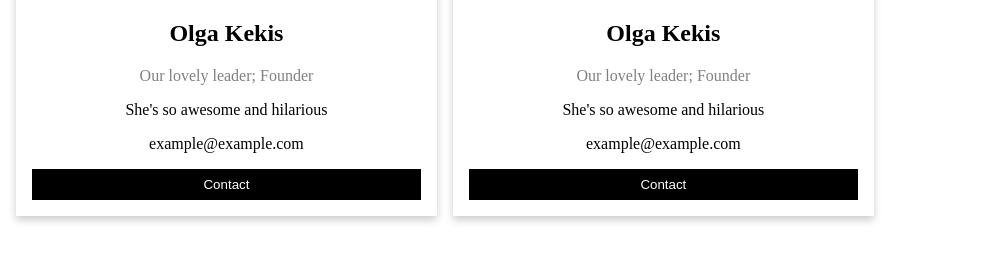
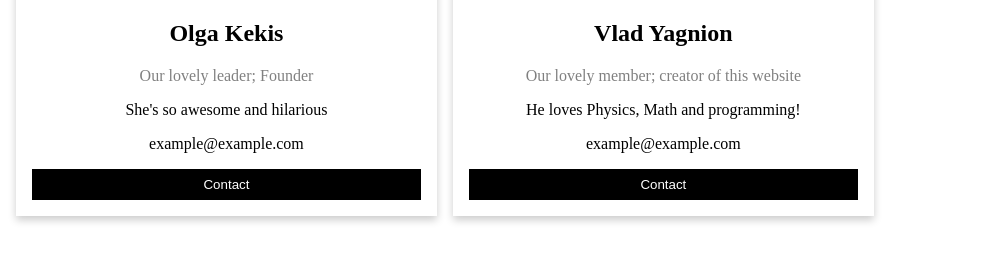
Before and after one commit to Minimaruva/Tutor-group, a plain HTML site: page index.html in a window 1280 px wide. Shown: the part 357-618 px from the top of the page, without its empty margins (0-1007 px from the left). Drawn offline with Linux system fonts and the light colour scheme.

Commit message:
Update index.html

```diff
--- a/index.html
+++ b/index.html
@@ -27,11 +27,11 @@
   </div>
     <div class="column">
     <div class="card">
-      <img src="https://dlap.gradpoint.com/Resz/~0.Ot8tKnprbXoasnxB.A.2ryMmCI3GoEPY8_Aao1ZmWGDgutYztEnPMnGUZkgN30/29893036/Assets/IMG_3228.jpg" alt="Olga" style="width:50%">
+      <img src="https://dlap.gradpoint.com/Resz/~0.Ot8tKnprbXoasnxB.A.2ryMmCI3GoEPY8_Aao1ZmWGDgutYztEnPMnGUZkgN30/29893036/Assets/IMG_3228.jpg" alt="Vlad" style="width:50%">
       <div class="container">
-        <h2>Olga Kekis</h2>
-        <p class="title">Our lovely leader; Founder</p>
-        <p>She's so awesome and hilarious</p>
+        <h2>Vlad Yagnion</h2>
+        <p class="title">Our lovely member; creator of this website</p>
+        <p>He loves Physics, Math and programming!</p>
         <p>example@example.com</p>
         <p><button class="button">Contact</button></p>
       </div>
```
